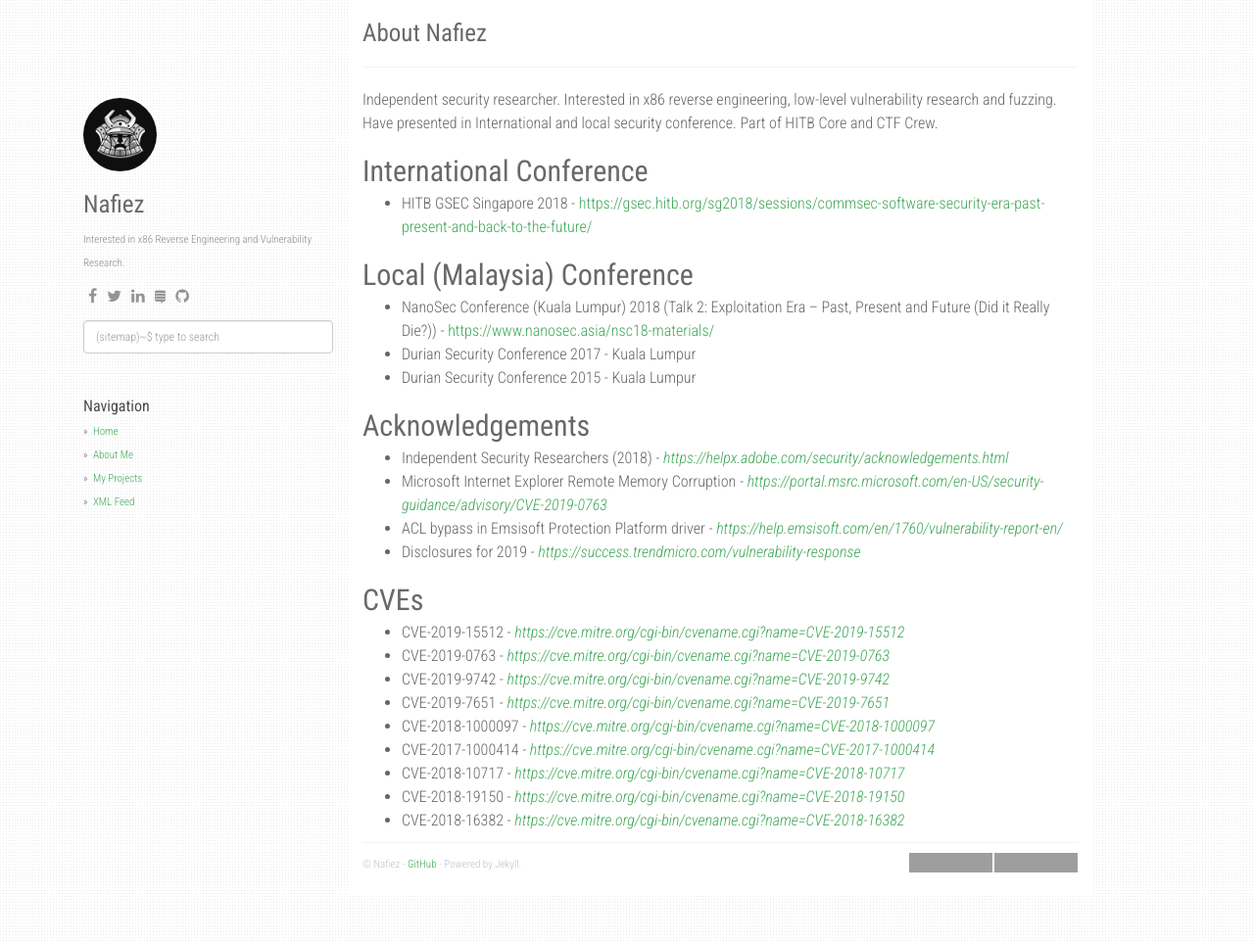
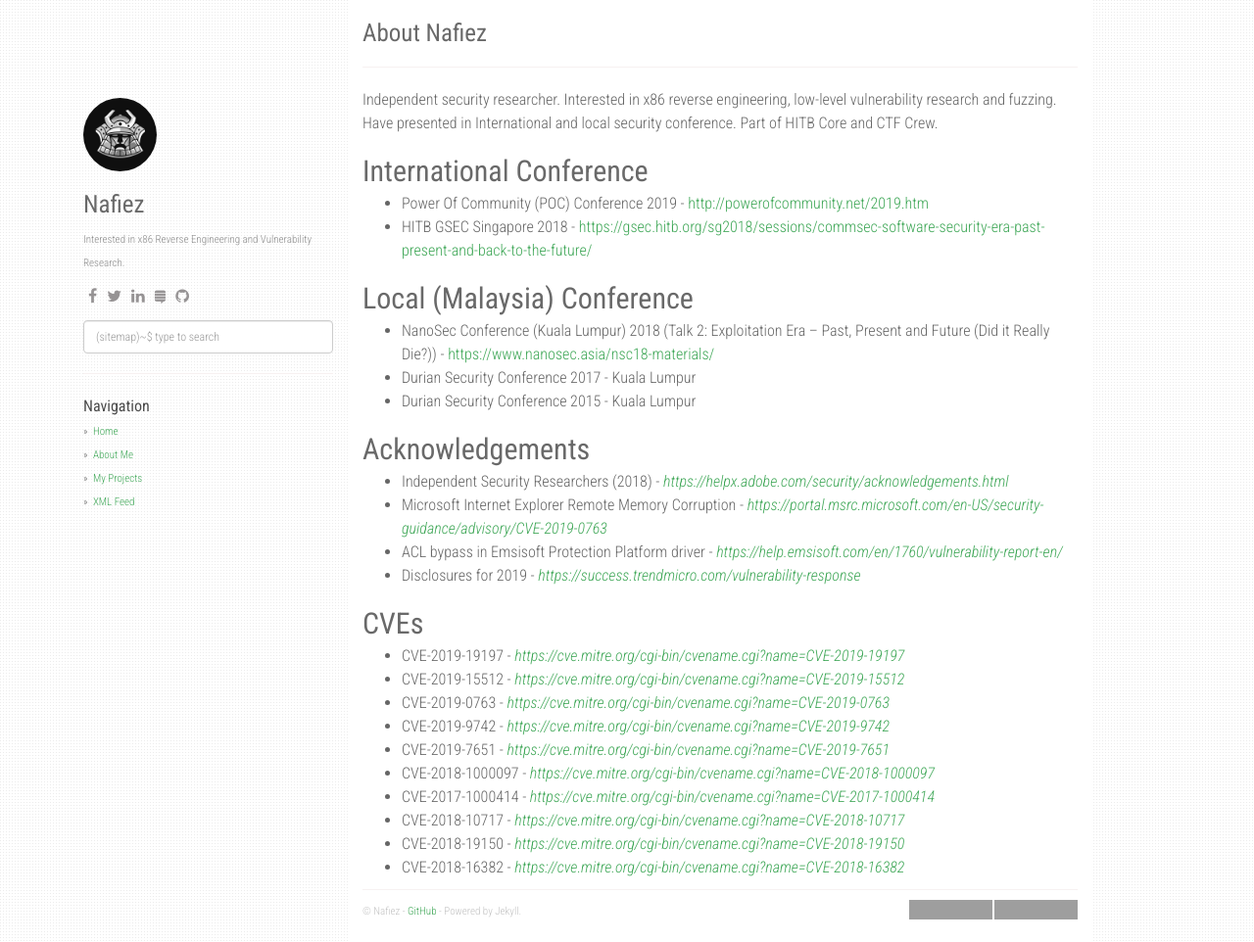
Before and after one commit to FazliMolaJan/nafiez.github.io, a Jekyll site: the page built from about.md, in a window 1280 px wide and 962 px high. Shown: the whole window at 98% size. Built offline with Jekyll 4.4.1, drawn with Linux system fonts in a browser that asks for light colours; nearby versions of some CDN libraries; grey boxes are pictures that could not be loaded.

Commit message:
Update about.md

```diff
--- a/about.md
+++ b/about.md
@@ -9,6 +9,7 @@ Independent security researcher. Interested in x86 reverse engineering, low-leve
 
 International Conference
 ---
+- Power Of Community (POC) Conference 2019 - [http://powerofcommunity.net/2019.htm](http://powerofcommunity.net/2019.htm)
 - HITB GSEC Singapore 2018  - [https://gsec.hitb.org/sg2018/sessions/commsec-software-security-era-past-present-and-back-to-the-future/](https://gsec.hitb.org/sg2018/sessions/commsec-software-security-era-past-present-and-back-to-the-future/)
 
 Local (Malaysia) Conference
@@ -26,6 +27,7 @@ Acknowledgements
 
 CVEs
 ---
+- CVE-2019-19197 - [_https://cve.mitre.org/cgi-bin/cvename.cgi?name=CVE-2019-19197_](https://cve.mitre.org/cgi-bin/cvename.cgi?name=CVE-2019-19197)
 - CVE-2019-15512 - [_https://cve.mitre.org/cgi-bin/cvename.cgi?name=CVE-2019-15512_](https://cve.mitre.org/cgi-bin/cvename.cgi?name=CVE-2019-15512)
 - CVE-2019-0763 - [_https://cve.mitre.org/cgi-bin/cvename.cgi?name=CVE-2019-0763_](https://cve.mitre.org/cgi-bin/cvename.cgi?name=CVE-2019-0763)
 - CVE-2019-9742 - [_https://cve.mitre.org/cgi-bin/cvename.cgi?name=CVE-2019-9742_](https://cve.mitre.org/cgi-bin/cvename.cgi?name=CVE-2019-9742)
```
